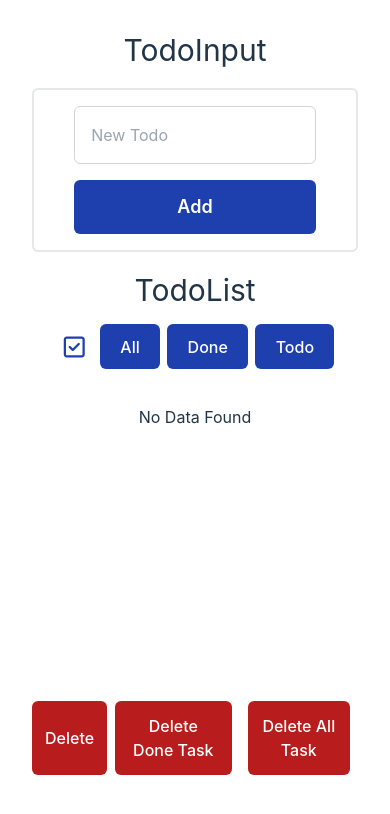
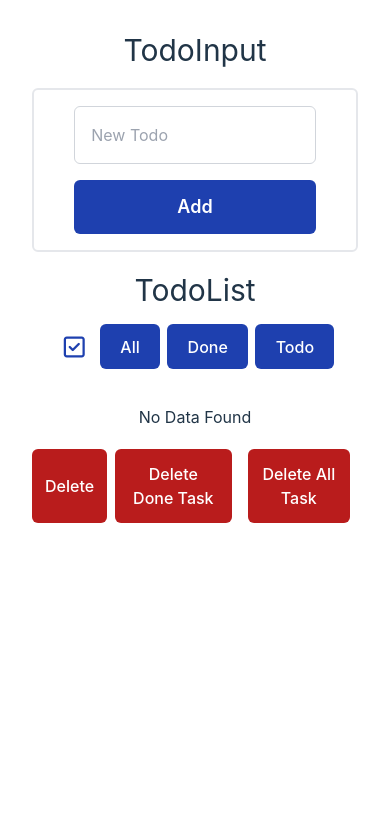
Before and after one commit to Krupali236/react-todolist, a React (Vite) app: page / in a window 390 px wide. Shown: the top 814 px of the page. Built offline with nearby package versions, Linux system fonts and the light colour scheme.

Commit message:
style changed

```diff
--- a/src/Todo/styles.css
+++ b/src/Todo/styles.css
@@ -2,7 +2,7 @@ body{
     background: none;
 }
 .ListItem{
-    height: 300px;
+    /* height: 300px; */
     width: 100%;
     overflow-y: auto;
     padding: 20px;
--- a/src/Todo/todo.jsx
+++ b/src/Todo/todo.jsx
@@ -360,7 +360,7 @@ const TodoList = () => {
             <div>No Data Found</div>
           )}
         </div>
-        <div className="my-4 flex justify-around">
+        <div className="lg:my-4 sm:my-2 flex justify-around">
           <button
             className="bg-red-700 text-white p-3 lg:w-40 sm:w-32 rounded-md"
             onClick={(e) => handleDeleteSelectedTask(e)}
```
